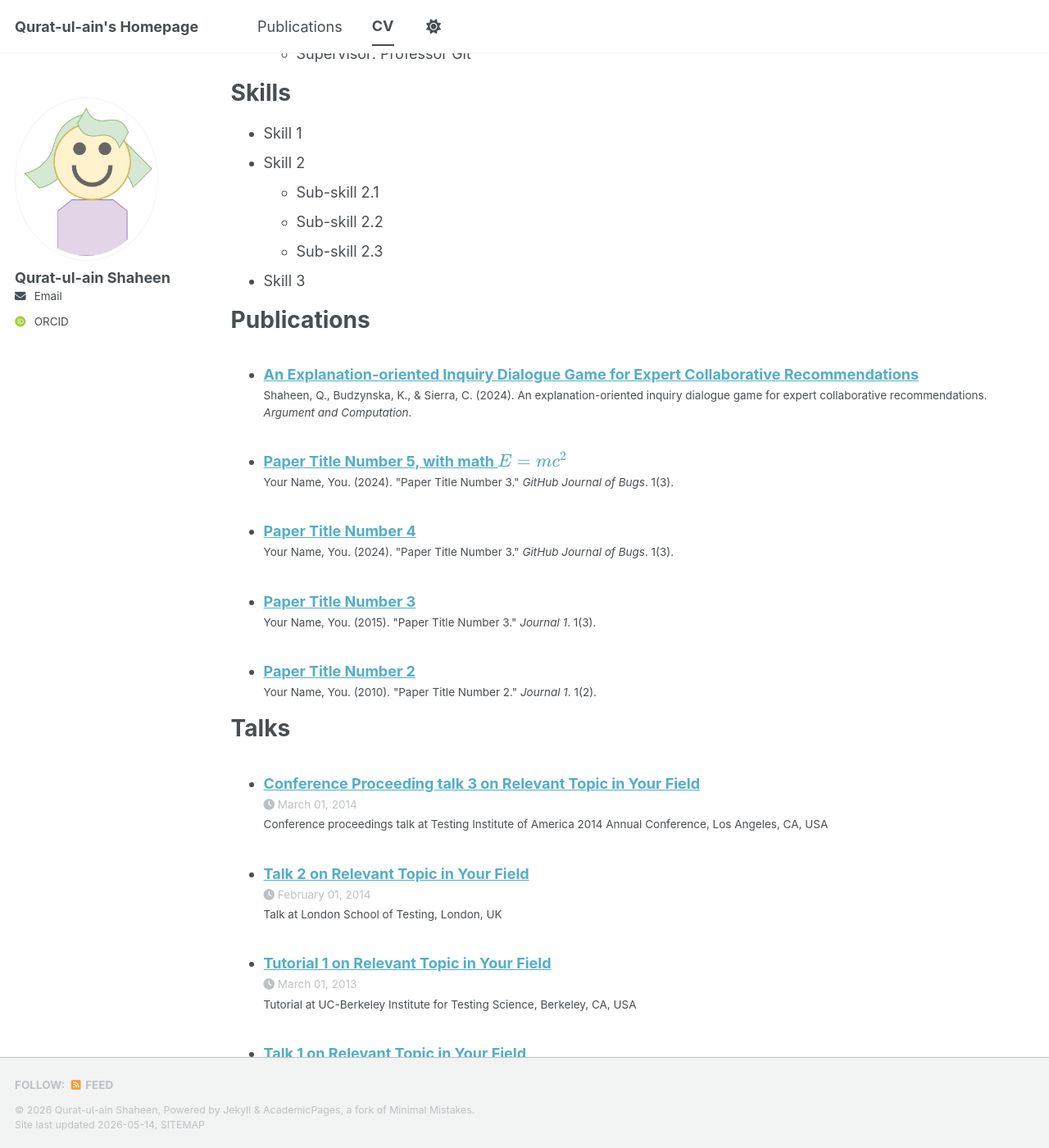
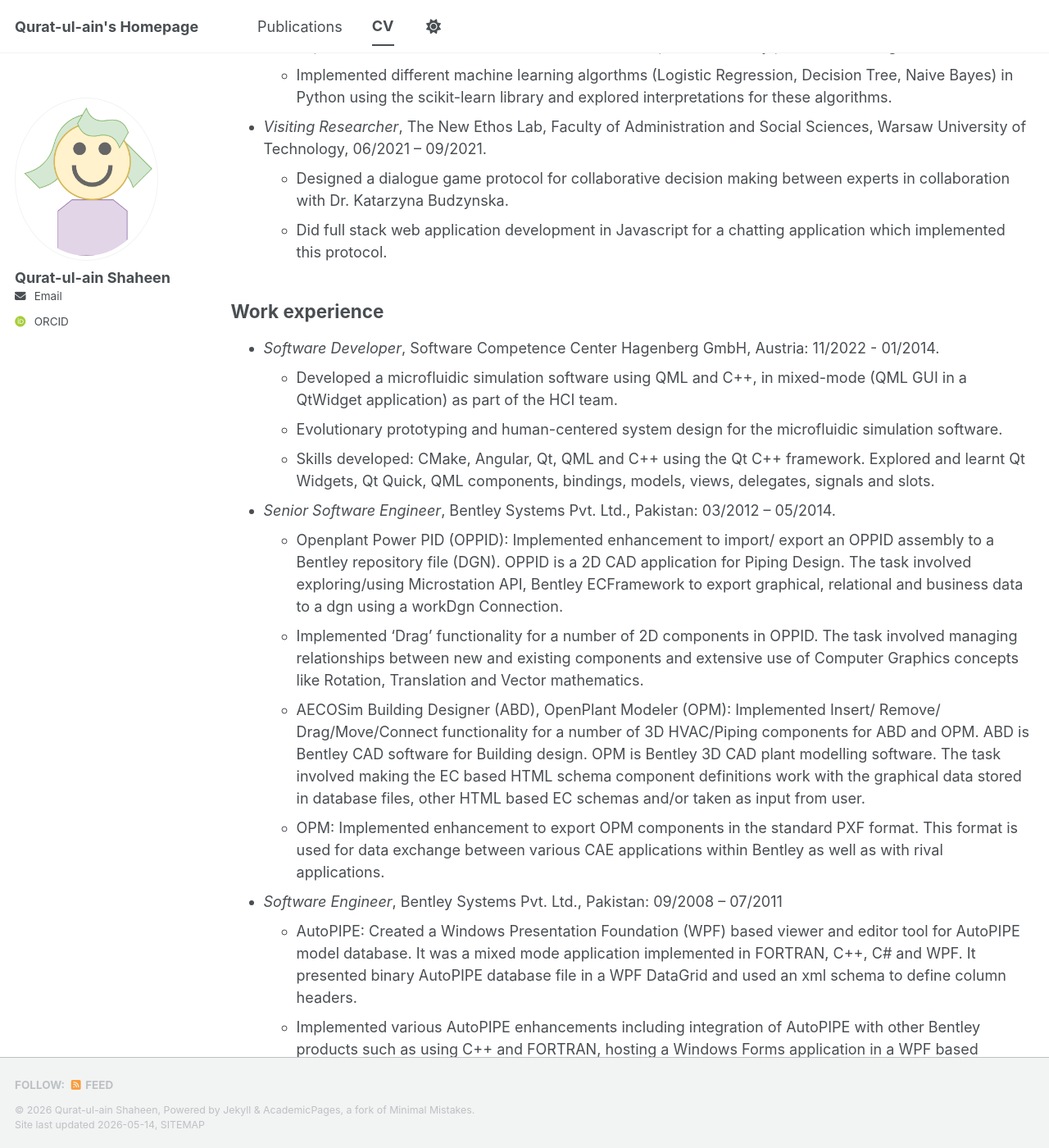
Before and after one commit to QuratulainS/QuratulainS.github.io, a Jekyll site: the page built from _pages/cv.md, in a window 1280 px wide and 1400 px high, scrolled down 708 px. Shown: the whole window at 82% size. Built offline with Jekyll 4.4.1, drawn with Linux system fonts in a browser that asks for light colours; some web fonts are replaced; a script bundle is joined from its source files by our own code; library files that are not in the unit come from our copies; some of the changed text lies outside the part shown.

Commit message:
Update cv.md
updated CV

```diff
--- a/_pages/cv.md
+++ b/_pages/cv.md
@@ -9,56 +9,43 @@ redirect_from:
 
 {% include base_path %}
 
-Education
-======
-* Ph.D in Version Control Theory, GitHub University, 2018 (expected)
-* M.S. in Jekyll, GitHub University, 2014
-* B.S. in GitHub, GitHub University, 2012
+## Education
+- Ph.D in Computer Science (Active Learning), University of St Andrews, 06/2026 (expected).
+- Double M.Sc. in Dependable Software Systems, University of St Andrews and Maynooth University, 2016-2018.
+- BEng. in Software Engineering, National University of Sciences and Technology, 2004-2008.
 
-Work experience
-======
-* Spring 2024: Academic Pages Collaborator
-  * GitHub University
-  * Duties includes: Updates and improvements to template
-  * Supervisor: The Users
+## Research Experience
 
-* Fall 2015: Research Assistant
-  * GitHub University
-  * Duties included: Merging pull requests
-  * Supervisor: Professor Hub
+- *Early Stage Researcher*, Artificial Intelligence Research Centre (IIIA) Spanish National Research Council (CSIC), Barcelona: 09/2020 – 08/2022.
+  - Investigated eXplainable Artificial Intelligence (XAI) methods and argumentative technologies for XAI. Published aworkshop paper.
+  - Investigated decision tree algorithms and the Sushi Preference Dataset 173. Implemented a decision tree classifier for this dataset in Python.
+  - Learnt about recommender systems and investigated state-of-the-art in multi-agent recommender systems. Documented the results as a survey paper.
+  - Investigated multi-agent systems area and explored different multi-agent architectures. Implemented a toy problem in the Jason agent platform.
+  - Explored Belief-Desire-Intention architecture and implemented a toy problem in Prolog.
+  - Implemented different machine learning algorthms (Logistic Regression, Decision Tree, Naive Bayes) in Python using the scikit-learn library and explored interpretations for these algorithms.
 
-* Summer 2015: Research Assistant
-  * GitHub University
-  * Duties included: Tagging issues
-  * Supervisor: Professor Git
+- *Visiting Researcher*, The New Ethos Lab, Faculty of Administration and Social Sciences, Warsaw University of Technology, 06/2021 – 09/2021.
+  - Designed a dialogue game protocol for collaborative decision making between experts in collaboration with Dr. Katarzyna Budzynska.
+  - Did full stack web application development in Javascript for a chatting application which implemented this protocol.
 
-Skills
-======
-* Skill 1
-* Skill 2
-  * Sub-skill 2.1
-  * Sub-skill 2.2
-  * Sub-skill 2.3
-* Skill 3
+## Work experience
+- *Software Developer*, Software Competence Center Hagenberg GmbH, Austria: 11/2022 - 01/2014.
+  - Developed a microfluidic simulation software using QML and C++, in mixed-mode (QML GUI in a QtWidget application) as part of the HCI team.
+  - Evolutionary prototyping and human-centered system design for the microfluidic simulation software.
+  - Skills developed: CMake, Angular, Qt, QML and C++ using the Qt C++ framework. Explored and learnt Qt Widgets, Qt Quick, QML components, bindings, models, views, delegates, signals and slots.
 
-Publications
-======
-  <ul>{% for post in site.publications reversed %}
-    {% include archive-single-cv.html %}
-  {% endfor %}</ul>
+- *Senior Software Engineer*, Bentley Systems Pvt. Ltd., Pakistan: 03/2012 – 05/2014.
+    - Openplant Power PID (OPPID): Implemented enhancement to import/ export an OPPID assembly to a Bentley repository file (DGN). OPPID is a 2D CAD application for Piping Design. The task involved exploring/using Microstation API, Bentley ECFramework to export graphical, relational and business data to a dgn using a workDgn Connection.
+    - Implemented ‘Drag’ functionality for a number of 2D components in OPPID. The task involved managing relationships between new and existing components and extensive use of Computer Graphics concepts like Rotation, Translation and Vector mathematics.
+    - AECOSim Building Designer (ABD), OpenPlant Modeler (OPM): Implemented Insert/ Remove/ Drag/Move/Connect functionality for a number of 3D HVAC/Piping components for ABD and OPM. ABD is Bentley CAD software for Building design. OPM is Bentley 3D CAD plant modelling software. The task involved making the EC based HTML schema component definitions work with the graphical data stored in database files, other HTML based EC schemas and/or taken as input from user.
+    - OPM: Implemented enhancement to export OPM components in the standard PXF format. This format is used for data exchange between various CAE applications within Bentley as well as with rival applications.
 
-Talks
-======
-  <ul>{% for post in site.talks reversed %}
-    {% include archive-single-talk-cv.html  %}
-  {% endfor %}</ul>
+- *Software Engineer*, Bentley Systems Pvt. Ltd., Pakistan: 09/2008 – 07/2011
+  - AutoPIPE: Created a Windows Presentation Foundation (WPF) based viewer and editor tool for AutoPIPE model database. It was a mixed mode application implemented in FORTRAN, C++, C# and WPF. It presented binary AutoPIPE database file in a WPF DataGrid and used an xml schema to define column headers.
+  - Implemented various AutoPIPE enhancements including integration of AutoPIPE with other Bentley products such as using C++ and FORTRAN, hosting a Windows Forms application in a WPF based application.
 
-Teaching
-======
-  <ul>{% for post in site.teaching reversed %}
-    {% include archive-single-cv.html %}
-  {% endfor %}</ul>
-
-Service and leadership
-======
-* Currently signed in to 43 different slack teams
+## Technical Skills
+- R language
+- Data analysis
+- Experiment design
+- Software devleopment
```
